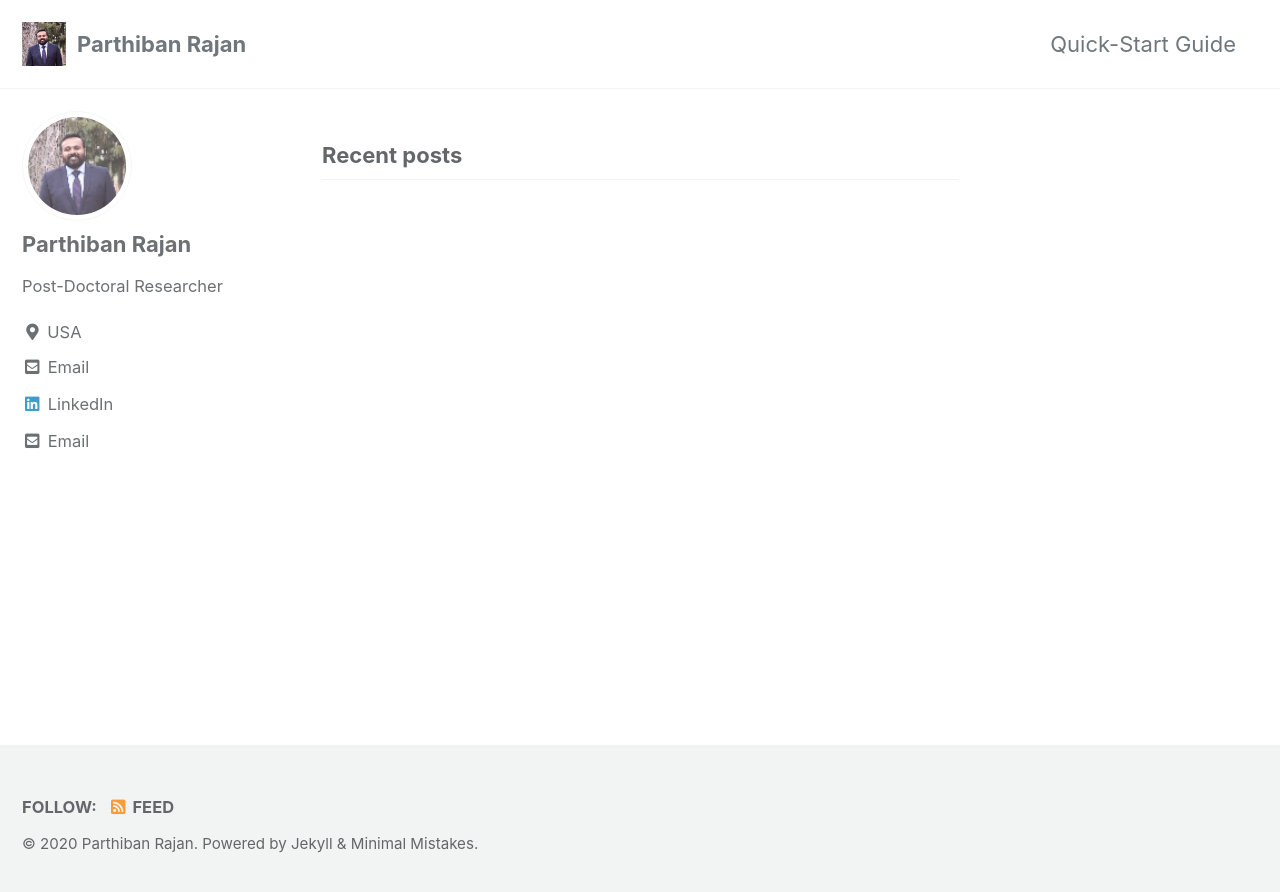
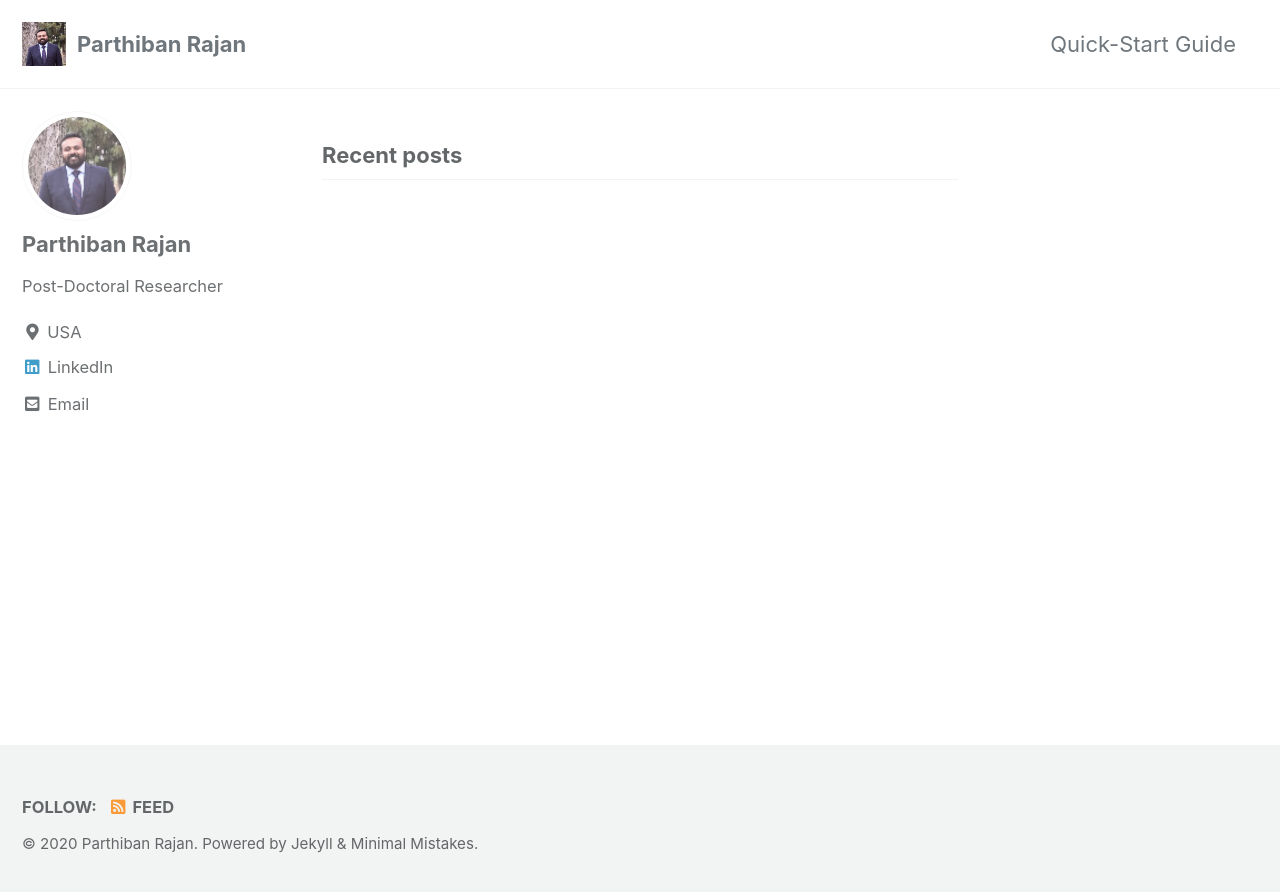
Before and after one commit to parthibanrajan/parthibanrajan.github.io, a Jekyll site: the page built from index.html, in a window 1280 px wide. Shown: the top 892 px of the page. Built offline with Jekyll 4.4.1, drawn with Linux system fonts in a browser that asks for light colours; cached includes are drawn as plain includes; the list of posts is cut into pages by our own code.

Commit message:
Remove duplicate emails

```diff
--- a/_config.yml
+++ b/_config.yml
@@ -19,8 +19,8 @@ locale                   : "en-US"
 title                    : "Parthiban Rajan"
 title_separator          : "-"
 subtitle                 : # site tagline that appears below site title in masthead
-name                     : "Parthiban Rajan"
-description              : "Email: prajan@n.csu.edu"
+name                     : # "Parthiban Rajan"
+description              : # "Email: prajan@n.csu.edu"
 url                      : # the base hostname & protocol for your site e.g. "https://mmistakes.github.io"
 baseurl                  : # the subpath of your site, e.g. "/blog"
 repository               : # GitHub username/repo-name e.g. "mmistakes/minimal-mistakes"
@@ -101,7 +101,7 @@ author:
   links:
     - label: "Email"
       icon: "fas fa-fw fa-envelope-square"
-      url: "mailto:prajan2@ncsu.ed"
+      # url: "mailto:prajan2@ncsu.ed"
     - label: "Website"
       icon: "fas fa-fw fa-link"
       # url: "https://your-website.com"
```
